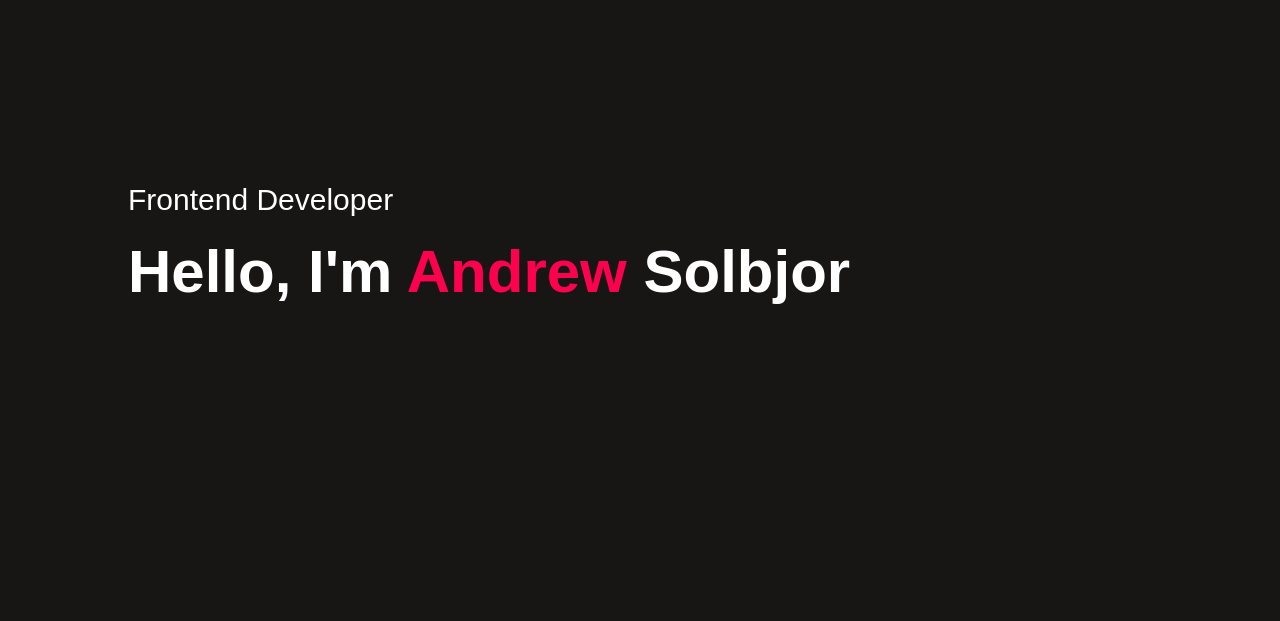
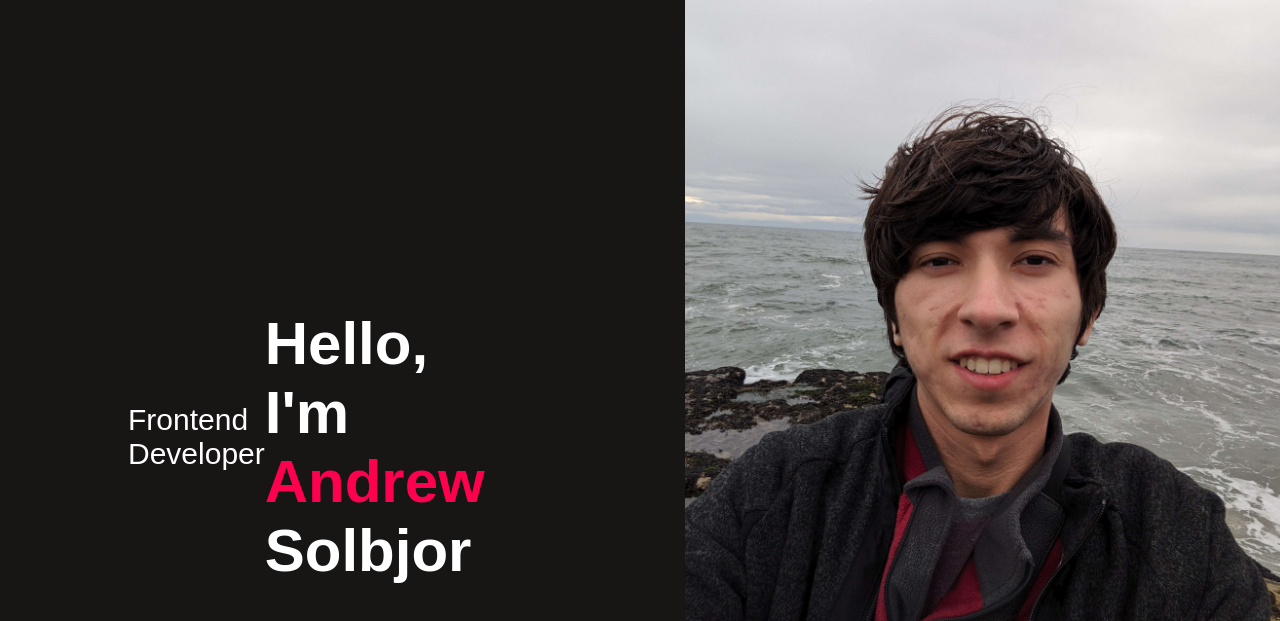
Before and after one commit to Solbjor/Solbjor.github.io, a plain HTML site: page index.html in a window 1280 px wide. Shown: the part 179-800 px from the top of the page. Drawn offline with Linux system fonts and the light colour scheme.

Commit message:
Added new profile image

```diff
--- a/index.html
+++ b/index.html
@@ -24,6 +24,7 @@
             <div class="header-text">
                 <p>Frontend Developer</p>
                 <h1>Hello, I'm <span>Andrew</span> Solbjor</h1>
+                <img src="Images/profile_pic.jpg" alt="Andrew Solbjor" class="profile-image">
             </div>
         </div>
     </div>
--- a/style.css
+++ b/style.css
@@ -18,6 +18,22 @@ body{
     background-size: cover;
     background-position: center;
 }
+
+.header-text {
+    display: flex;
+    align-items: center;
+}
+
+.profile-image {
+    width: 600px; /* Adjust the width as needed */
+    height: auto; /* Maintain aspect ratio */
+    margin-left: 200px; /* Adjust the margin as needed */
+    margin-top: -290px; /* Adjust the negative margin to move it upwards */
+    float: right;
+    border-radius: 50px; /* Adjust the radius as needed */
+}
+
+
 
 .container{
     padding: 10px 10%;
```
Also changed, not shown: Images/profile_pic.jpg (added).
